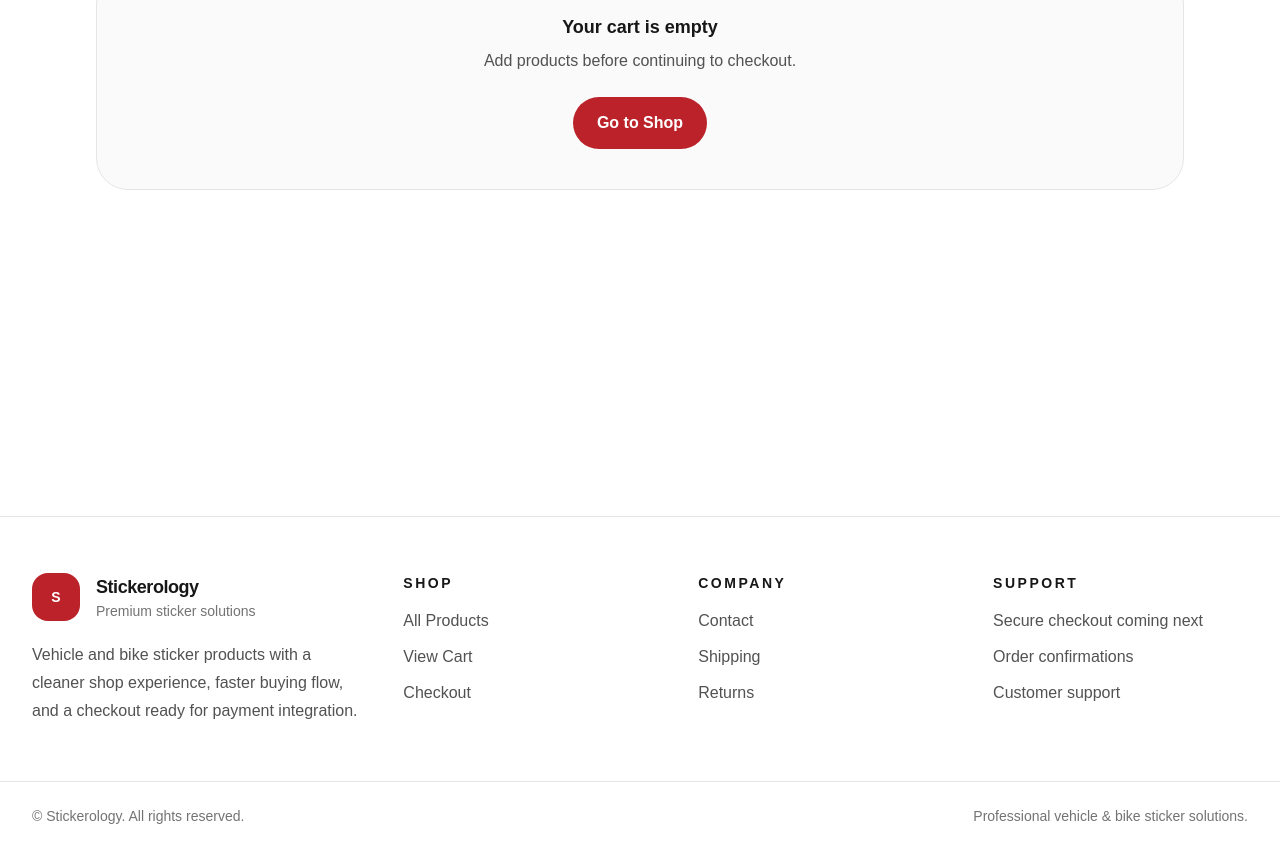
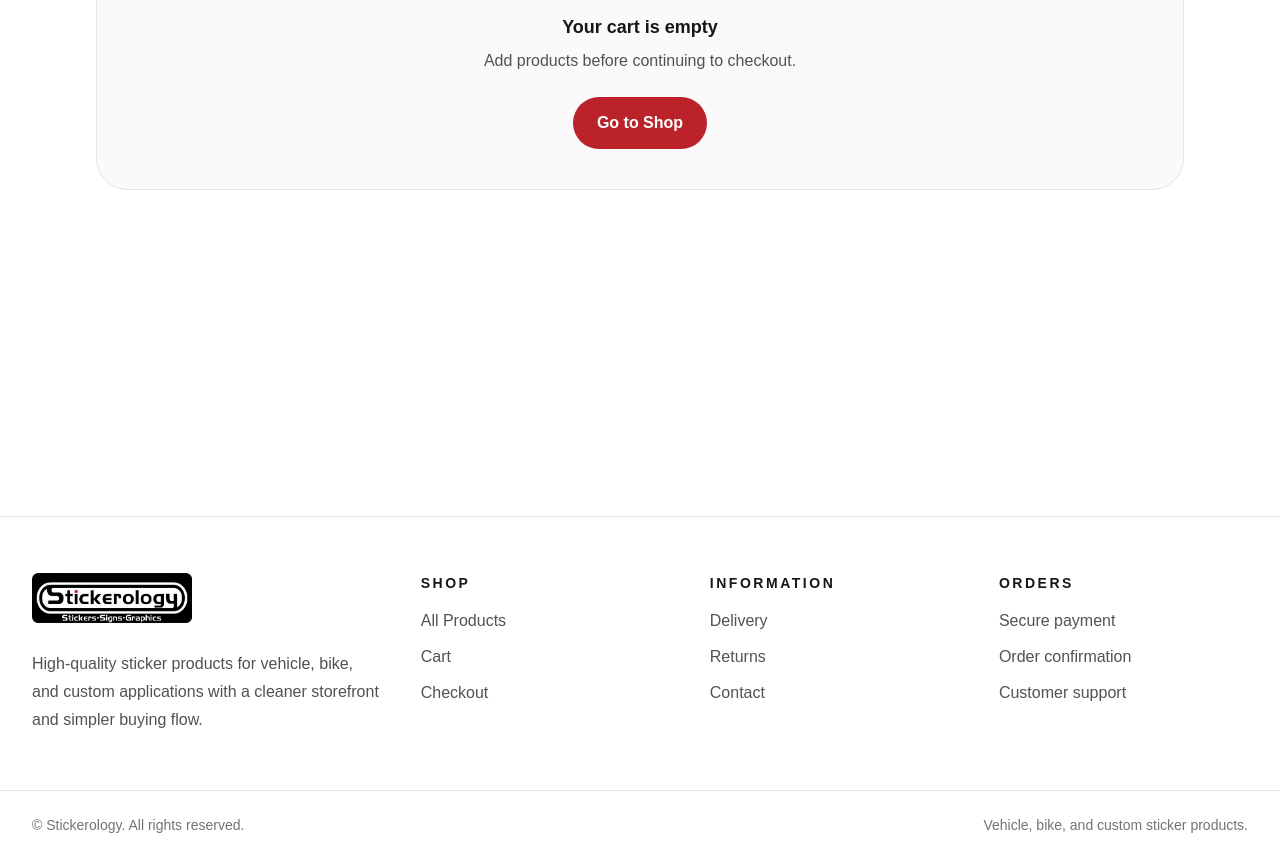
Before and after one commit to cleanwebsitesuk/stickerology, a Next.js app: page /checkout in a window 1280 px wide. Shown: the part 1084-1943 px from the top of the page. Built offline with nearby package versions, Linux system fonts and the light colour scheme.

Commit message:
Update site-footer.tsx

```diff
--- a/components/site-footer.tsx
+++ b/components/site-footer.tsx
@@ -1,27 +1,24 @@
+import Image from "next/image";
 import Link from "next/link";
 
 export default function SiteFooter() {
   return (
     <footer className="mt-auto border-t border-neutral-200 bg-white">
-      <div className="mx-auto grid max-w-7xl gap-10 px-6 py-14 md:grid-cols-[1.3fr_1fr_1fr_1fr] lg:px-8">
+      <div className="mx-auto grid max-w-7xl gap-10 px-6 py-14 md:grid-cols-[1.4fr_1fr_1fr_1fr] lg:px-8">
         <div className="max-w-sm">
-          <div className="flex items-center gap-4">
-            <div className="flex h-12 w-12 items-center justify-center rounded-2xl bg-[#BC2229] text-sm font-black text-white">
-              S
-            </div>
-            <div>
-              <h4 className="text-lg font-extrabold tracking-tight">
-                Stickerology
-              </h4>
-              <p className="text-sm text-neutral-500">
-                Premium sticker solutions
-              </p>
-            </div>
-          </div>
+          <Link href="/" className="inline-flex items-center">
+            <Image
+              src="/logo.png"
+              alt="Stickerology"
+              width={180}
+              height={56}
+              className="h-auto w-[160px] object-contain"
+            />
+          </Link>
 
           <p className="mt-5 leading-7 text-neutral-600">
-            Vehicle and bike sticker products with a cleaner shop experience,
-            faster buying flow, and a checkout ready for payment integration.
+            High-quality sticker products for vehicle, bike, and custom
+            applications with a cleaner storefront and simpler buying flow.
           </p>
         </div>
 
@@ -37,7 +34,7 @@ export default function SiteFooter() {
             </li>
             <li>
               <Link href="/cart" className="transition hover:text-[#BC2229]">
-                View Cart
+                Cart
               </Link>
             </li>
             <li>
@@ -50,22 +47,22 @@ export default function SiteFooter() {
 
         <div>
           <h4 className="text-sm font-semibold uppercase tracking-[0.18em] text-neutral-900">
-            Company
+            Information
           </h4>
           <ul className="mt-4 space-y-3 text-neutral-600">
+            <li>Delivery</li>
+            <li>Returns</li>
             <li>Contact</li>
-            <li>Shipping</li>
-            <li>Returns</li>
           </ul>
         </div>
 
         <div>
           <h4 className="text-sm font-semibold uppercase tracking-[0.18em] text-neutral-900">
-            Support
+            Orders
           </h4>
           <ul className="mt-4 space-y-3 text-neutral-600">
-            <li>Secure checkout coming next</li>
-            <li>Order confirmations</li>
+            <li>Secure payment</li>
+            <li>Order confirmation</li>
             <li>Customer support</li>
           </ul>
         </div>
@@ -74,7 +71,7 @@ export default function SiteFooter() {
       <div className="border-t border-neutral-200">
         <div className="mx-auto flex max-w-7xl flex-col gap-3 px-6 py-6 text-sm text-neutral-500 md:flex-row md:items-center md:justify-between lg:px-8">
           <p>© Stickerology. All rights reserved.</p>
-          <p>Professional vehicle & bike sticker solutions.</p>
+          <p>Vehicle, bike, and custom sticker products.</p>
         </div>
       </div>
     </footer>
```
